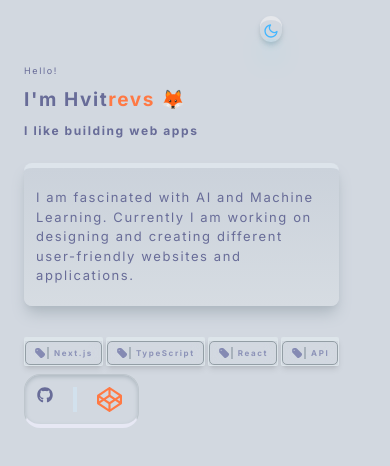
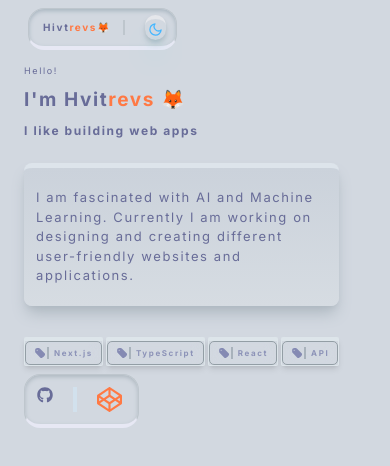
Before and after one commit to Hvitrevs/new-hub, a Next.js app: page / in a window 390 px wide. Shown: the top 466 px of the page. Built offline with nearby package versions, Linux system fonts and the light colour scheme.

Commit message:
ui fixed for deployment

```diff
--- a/app/components/Navbar.tsx
+++ b/app/components/Navbar.tsx
@@ -7,14 +7,14 @@ import ThemeSwitch from './ThemeSwitch'
 const Navbar = () => {
 
   return (
-    <div className='w-full xl:h-[60px] md:py-8 xxs:h-[35px] fixed top-0  z-50 lg:px-5 sm:px-[180px] xxs:px-[30px] bg-[#d2d8e0] dark:bg-[#1d213d] fixed '>
+    <div className='w-full xl:h-[60px] md:py-8 xxs:h-[35px] fixed top-0  z-50 lg:px-[1px] sm:px-[180px] xxs:px-[30px] bg-[#d2d8e0] dark:bg-[#1d213d] fixed '>
 
-      <div className='flex xl:ml-[250px] md:ml-20 xxs:p-[3px] xxs:ml-[5rem] bg-[#d2d8e0] dark:bg-[#1d213d] px-2 border-[1px] border-b-[4px] border-[#bec6cd] border-b-[#e7e8f4]  dark:border-[#171a31] dark:border-b-[#222649] shadow-[#a9b6c0] shadow-inner shadow-2xl dark:shadow-[#0f1224] dark:text-[#5e6393] rounded-2xl justify-between z-40 items-center gap-3 fixed md:visible xxs:invisible top-2'>
+      <div className='flex xl:ml-[270px] md:ml-20 xxs:p-[2px] xxs:ml-[-2px] bg-[#d2d8e0] dark:bg-[#1d213d] border-[1px] border-b-[4px] border-[#bec6cd] border-b-[#e7e8f4]  dark:border-[#171a31] dark:border-b-[#222649] shadow-[#a9b6c0] shadow-inner shadow-2xl dark:shadow-[#0f1224] dark:text-[#5e6393] rounded-2xl justify-between z-40 items-center gap-3 fixed top-2'>
 
       <div className='flex flex-row gap-3 items-center border-r-[2px] border-[#bec6cd] dark:border-[#2c3158]'>
 
         {/* logo */}
-        <h1 className=' xxs:invisible md:visible flex flex-row flex-nowrap px-3 md:text-[15px] font-bold dark:text-[#aec1d4]'>
+        <h1 className='flex flex-row flex-nowrap px-3 xxs:text-[10px] md:text-[15px] font-bold dark:text-[#aec1d4]'>
           Hivt
           <span className='text-[#ff7944]'>
             revs🦊
@@ -24,7 +24,7 @@ const Navbar = () => {
       </div>
 
       <div className='flex items-center  px-2 py-1 xxs:visible'>
-        <div className='md:p-[8px] xxs:p-[3px] border-t-[4px] light:border-[#dde4eb] light:bg-gradient-to-b from-[#cbd2db] to-[#e5e9ed]  shadow-[#aeb8c0] shadow-md dark:border-[#232645] dark:shadow-[#171a31] dark:text-[#5e6393] dark:bgnone  rounded-2xl '>
+        <div className='md:p-[8px] xxs:p-[3px] xxs:text-[15px] md:text-[18px] border-t-[4px] light:border-[#dde4eb] light:bg-gradient-to-b from-[#cbd2db] to-[#e5e9ed]  shadow-[#aeb8c0] shadow-md dark:border-[#232645] dark:shadow-[#171a31] dark:text-[#5e6393] dark:bgnone  rounded-2xl '>
           <ThemeSwitch />
         </div>
       </div>
```
